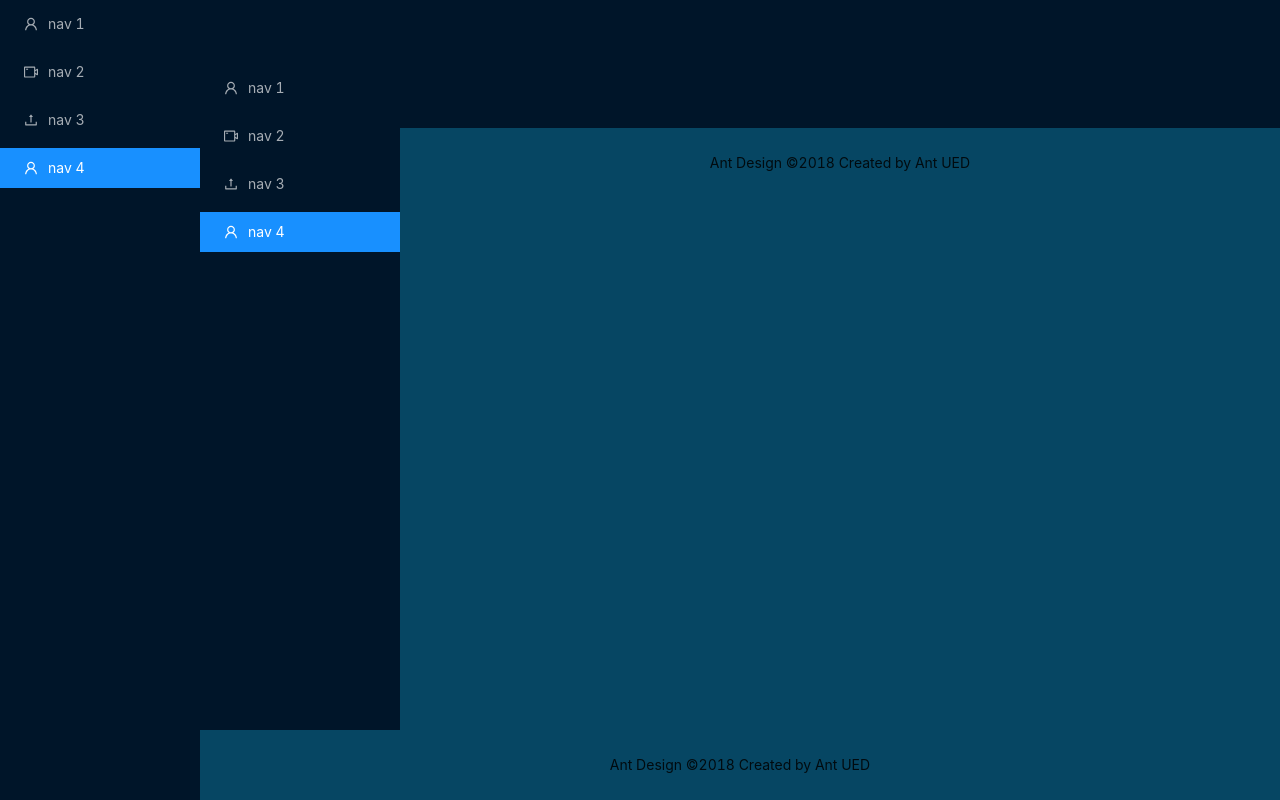
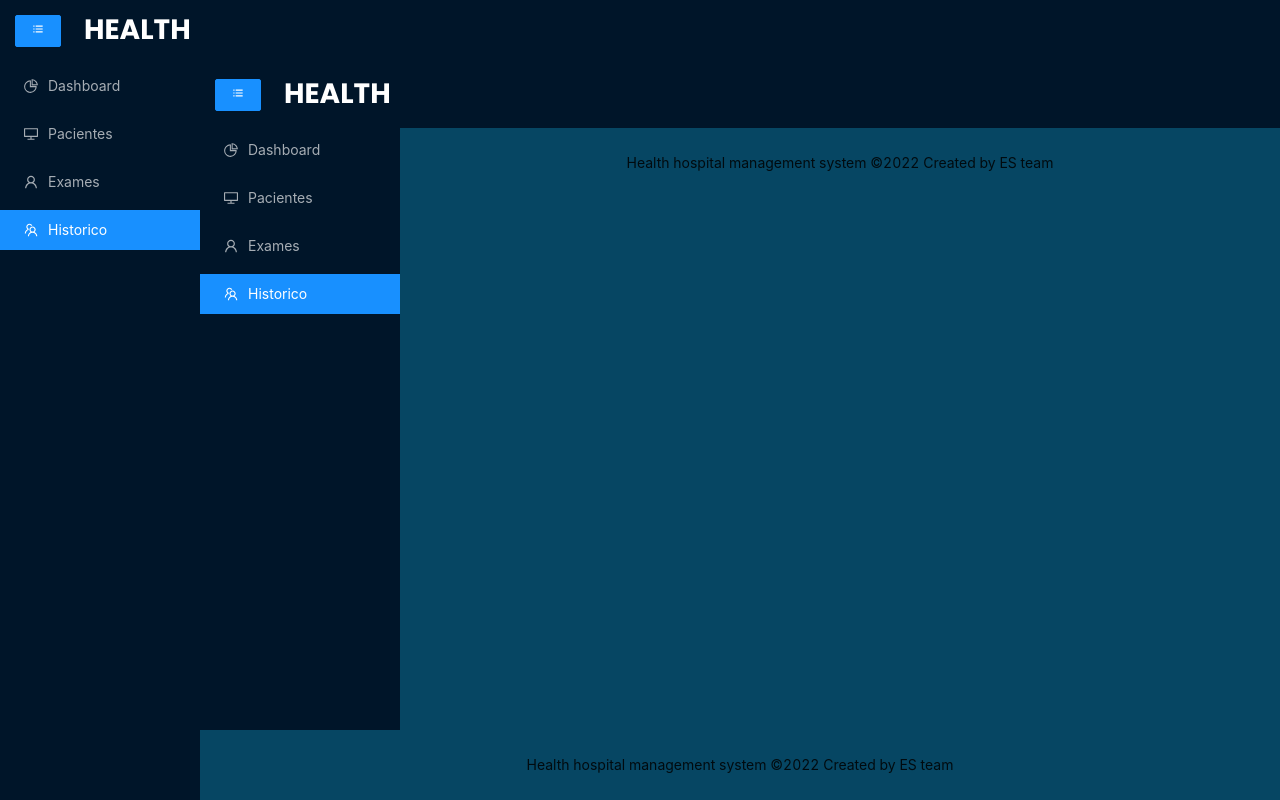
Before and after one commit to artiefellype/health-sistema-hospitalar, a Next.js app: page /Home in a window 1280 px wide. Built offline with nearby package versions, Linux system fonts and the light colour scheme.

Commit message:
fixing sidebar

```diff
--- a/next.config.js
+++ b/next.config.js
@@ -7,6 +7,6 @@ const nextConfig = {
 module.exports = {
   compiler: {
     // ssr and displayName are configured by default
-    styledComponents: true,
+    styledComponents: true
   }
 }
--- a/package.json
+++ b/package.json
@@ -9,6 +9,7 @@
     "lint": "next lint"
   },
   "dependencies": {
+    "@ant-design/charts": "^1.4.2",
     "@types/react-icons": "^3.0.0",
     "@types/styled-components": "^5.1.26",
     "antd": "^4.23.1",
@@ -16,6 +17,7 @@
     "next": "12.3.0",
     "react": "18.2.0",
     "react-dom": "18.2.0",
+    "react-icons": "^4.4.0",
     "styled-components": "^5.3.5"
   },
   "devDependencies": {
--- a/pages/Home/index.tsx
+++ b/pages/Home/index.tsx
@@ -1,58 +1,71 @@
-import {
-  UploadOutlined,
-  UserOutlined,
-  VideoCameraOutlined,
-} from "@ant-design/icons";
-import { Layout, Menu } from "antd";
-import React from "react";
+import { Layout, Menu, Button } from "antd";
+import React, { useState } from "react";
 import "antd/dist/antd.css";
+import NavItems from "../../src/components/NavItems/NavItems";
+
+import { BiLeftIndent, BiListUl, BiClinic } from "react-icons/bi";
+import { H1 } from "../../src/components/Title/styles";
 
 const { Header, Footer, Sider } = Layout;
 
 interface props {
-  children: React.ReactNode,
+  children: React.ReactNode;
 }
 
-const Dashboard = ({children}: props) => (
-  <Layout style={{height:'100vh'}}>
+const Dashboard = ({ children }: props) => {
+  const [collapsed, setCollapsed] = useState(false);
+
+  const logoIcon = {
+    color: "white",
+    margin: "10px",
+  };
+
+  const toggleCollapsed = () => {
+    setCollapsed(!collapsed);
+  };
+  return (
+    <Layout style={{ height: "100vh" }}>
       <Sider
         breakpoint="lg"
-      collapsedWidth="0"
-      onBreakpoint={(broken) => {
-        console.log(broken);
-      }}
-      onCollapse={(collapsed, type) => {
-        console.log(collapsed, type);
-      }}
+        collapsed={collapsed}
+        onCollapse={(value) => setCollapsed(value)}
       >
-      <div className="logo" />
+        <div style={{
+          display: "flex",
+          flexDirection: "row",
+        }}>
+        <Button
+          type="primary"
+          onClick={toggleCollapsed}
+          style={{ marginBottom: 16, margin: "15px" }}
+        >
+          {collapsed ? <BiLeftIndent /> : <BiListUl />}
+        </Button>
+        {/*<BiClinic size={40} style={logoIcon} /> */}
+        { !collapsed ? <H1 color="white" style={{marginRight: "4rem"}}> HEALTH</H1> : null}
+
+        </div>
+
         <Menu
           theme="dark"
           mode="inline"
+          inlineCollapsed={collapsed}
           defaultSelectedKeys={["4"]}
-        items={[
-          UserOutlined,
-          VideoCameraOutlined,
-          UploadOutlined,
-          UserOutlined,
-        ].map((icon, index) => ({
-          key: String(index + 1),
-          icon: React.createElement(icon),
-          label: `nav ${index + 1}`,
-        }))}
+          items={NavItems}
         />
       </Sider>
-    <Layout style={{ background: '#064663'}}>
+      <Layout style={{ background: "#064663" }}>
         <Header
           className="site-layout-sub-header-background"
           style={{ padding: 0 }}
         />
         {children}
-      <Footer style={{ textAlign: "center", background: '#064663' }}>
-        Ant Design ©2018 Created by Ant UED
+        <Footer style={{ textAlign: "center", background: "#064663" }}>
+          Health hospital management system ©2022 Created by ES team
         </Footer>
       </Layout>
     </Layout>
   );
+};
 
 export default Dashboard;
--- /dev/null
+++ b/src/components/NavItems/NavItems.tsx
@@ -0,0 +1,34 @@
+import {
+  DesktopOutlined,
+  PieChartOutlined,
+  TeamOutlined,
+  UserOutlined,
+} from "@ant-design/icons";
+import type { MenuProps } from "antd";
+import Link from "next/link";
+import React from "react";
+
+type MenuItem = Required<MenuProps>["items"][number];
+
+const getItem = (
+  label: React.ReactNode,
+  key: React.Key,
+  icon?: React.ReactNode,
+  children?: MenuItem[]
+): MenuItem => {
+  return {
+    key,
+    icon,
+    children,
+    label,
+  } as MenuItem;
+}
+
+const NavItems: MenuItem[] = [
+  getItem(<Link href="/dashboard">Dashboard</Link>, "1", <PieChartOutlined />),
+  getItem(<Link href="/pacientes">Pacientes</Link>, "2", <DesktopOutlined />),
+  getItem(<Link href="/pacientes">Exames</Link>, "3", <UserOutlined />),
+  getItem(<Link href="/pacientes">Historico</Link>, "4", <TeamOutlined />),
+];
+
+export default NavItems;
--- a/src/components/Title/styles.tsx
+++ b/src/components/Title/styles.tsx
@@ -1,9 +1,11 @@
 import styled from 'styled-components';
 import { TitleH1 } from '../../types/types';
 
-export const H1 = styled.h1<TitleH1>`
+export const H1 = styled("h1")<TitleH1>`
+    font-size: 2.0em;
+    font-weight: 700;
     color: ${(TitleH1) => TitleH1.color || 'black'};
     font-family: ${(TitleH1) => TitleH1.font || 'Poppins, sans-serif'};
-    margin: ${(TitleH1) => TitleH1.margin || 0}px;
-    padding: ${(TitleH1) => TitleH1.padding || 0}px;
+    margin: ${(TitleH1) => TitleH1.margin || 0.5}rem;
+    padding: ${(TitleH1) => TitleH1.padding || 0}rem;
 `;
--- a/src/components/index.tsx
+++ b/src/components/index.tsx
@@ -1,4 +1,5 @@
 import Title from './Title';
 import Table from './Table';
 import Painel from './Painel';
+//import Charts from './Charts';
 export {Title, Table, Painel};
```
Also changed, not shown: pages/dashboard/index.tsx (added, +9 -0 lines), src/types/types.d.ts (+8 -0 lines), 1 other file (tests, documents, lock files or other folders). Lines whose indentation alone changed are shown as unchanged.
